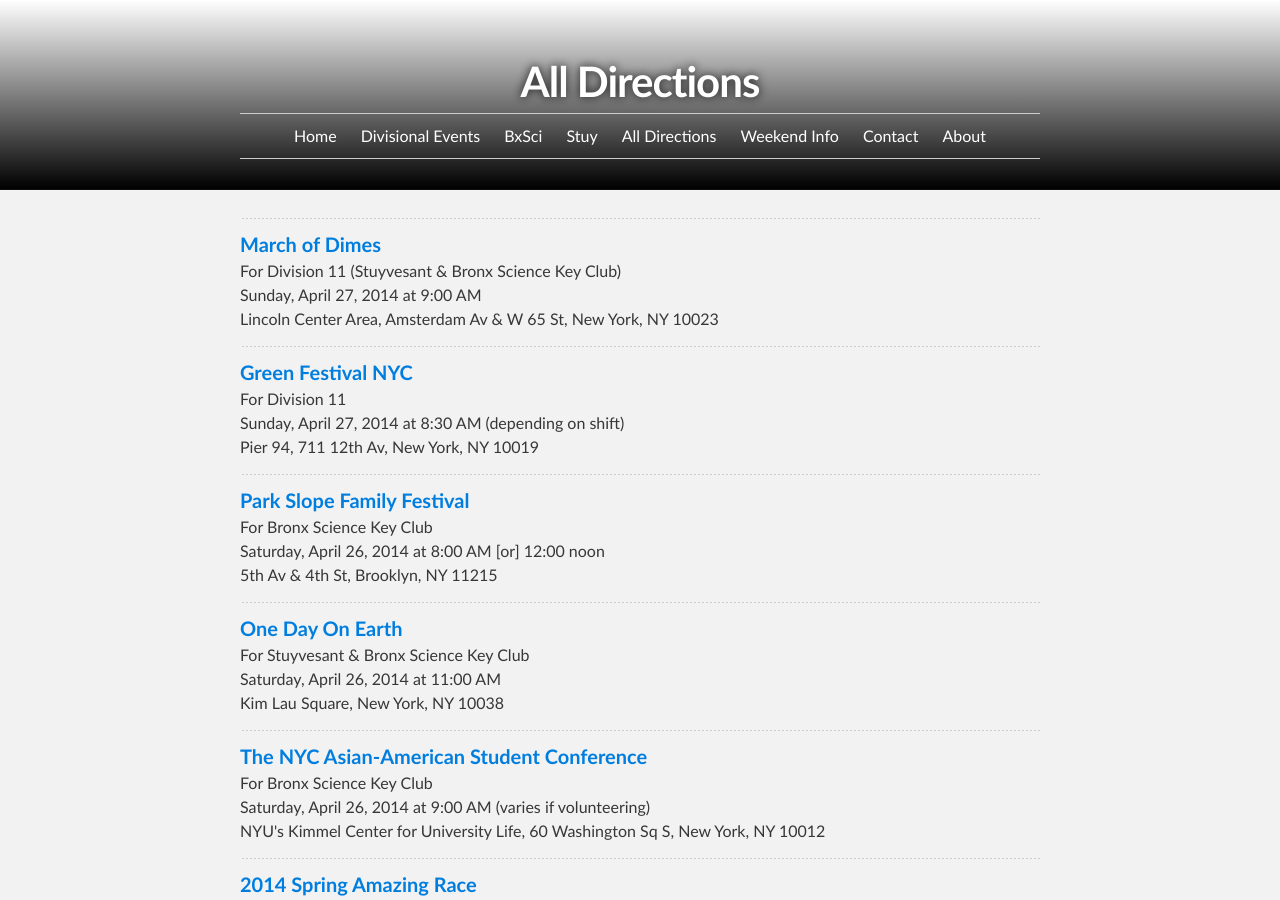
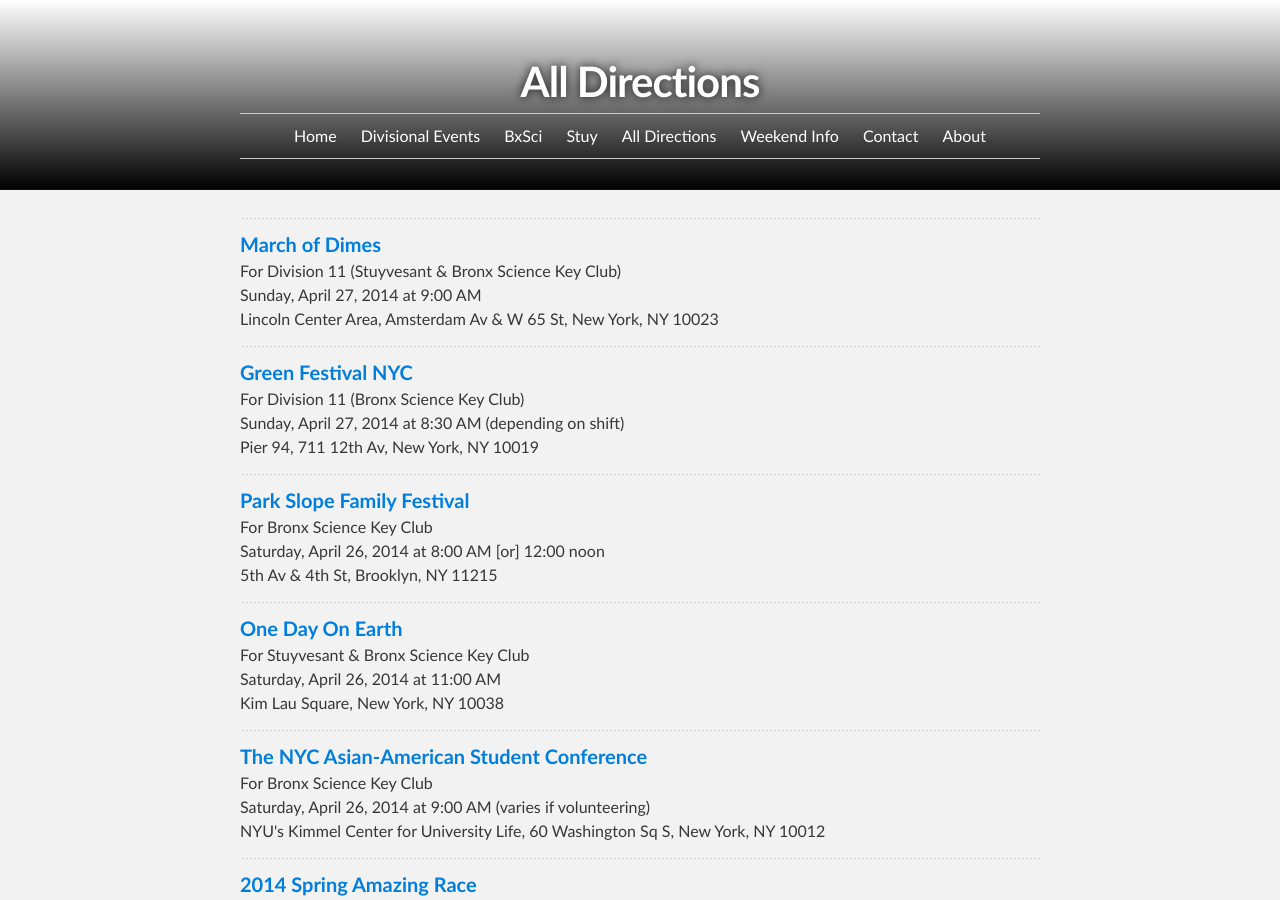
Before and after one commit to d11directions/d11directions.github.io, a Jekyll site: the page built from directions/index.html, in a window 1280 px wide and 900 px high. Built offline with Jekyll 4.4.1, drawn with Linux system fonts in a browser that asks for light colours.

Commit message:
BxSci - add Green Festival

```diff
--- a/_posts/2014-04-27-Green_Festival.html
+++ b/_posts/2014-04-27-Green_Festival.html
@@ -1,9 +1,10 @@
 ---
 layout: direction
 title: Green Festival NYC
-for: Division 11
+for: Division 11 (Bronx Science Key Club)
 tags:
     - d11
+    - bxsci
 time: Sunday, April 27, 2014 at 8:30 AM (depending on shift)
 location: Pier 94, 711 12th Av, New York, NY 10019
 nearest-stations:
--- a/bxsci/index.html
+++ b/bxsci/index.html
@@ -3,7 +3,7 @@ layout: default
 title: Bronx Science Key Club events
 ---
 
-{% assign lim = 4 %}
+{% assign lim = 5 %}
 <div id="main_content_wrap" class="outer">
   <section id="main_content" class="inner">
   {% if lim > 0 %}
```
